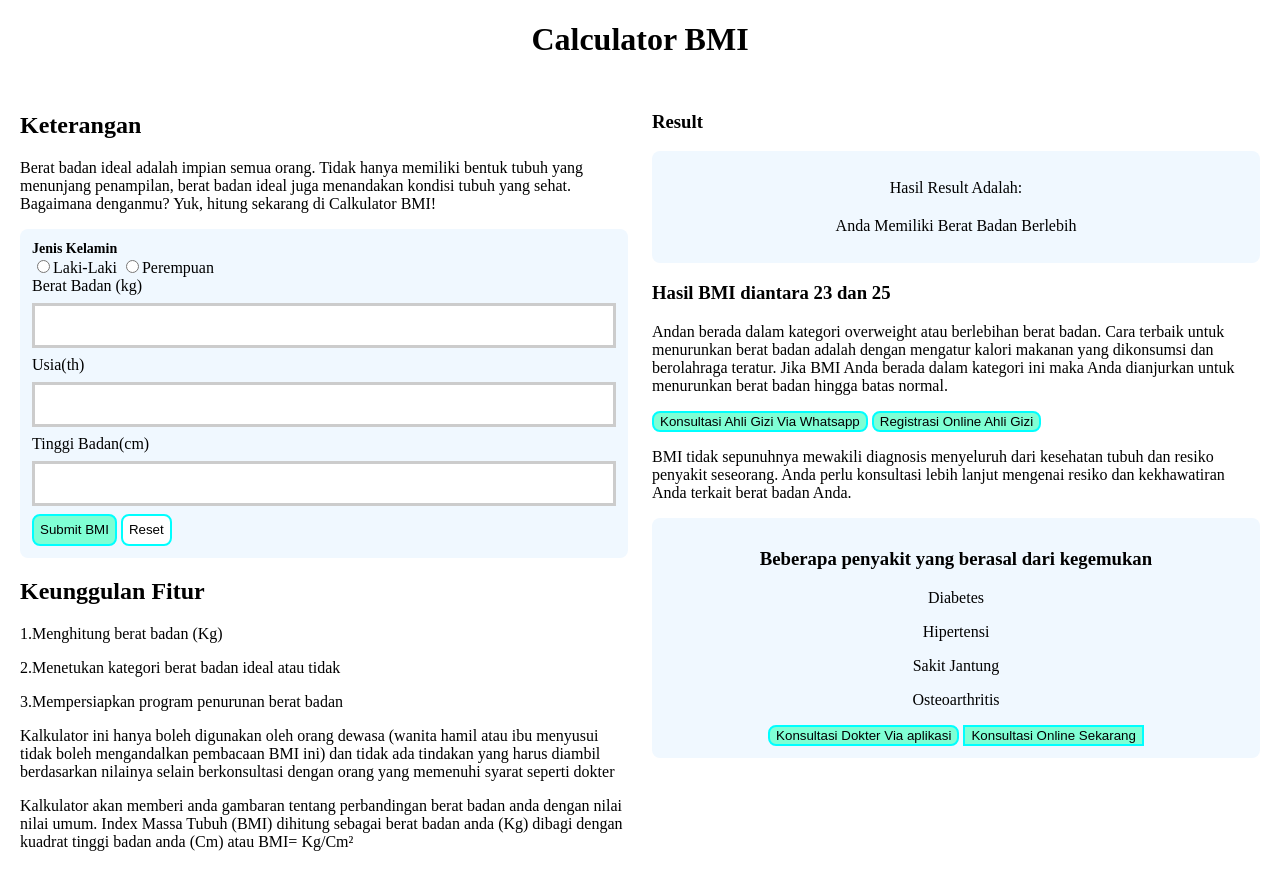
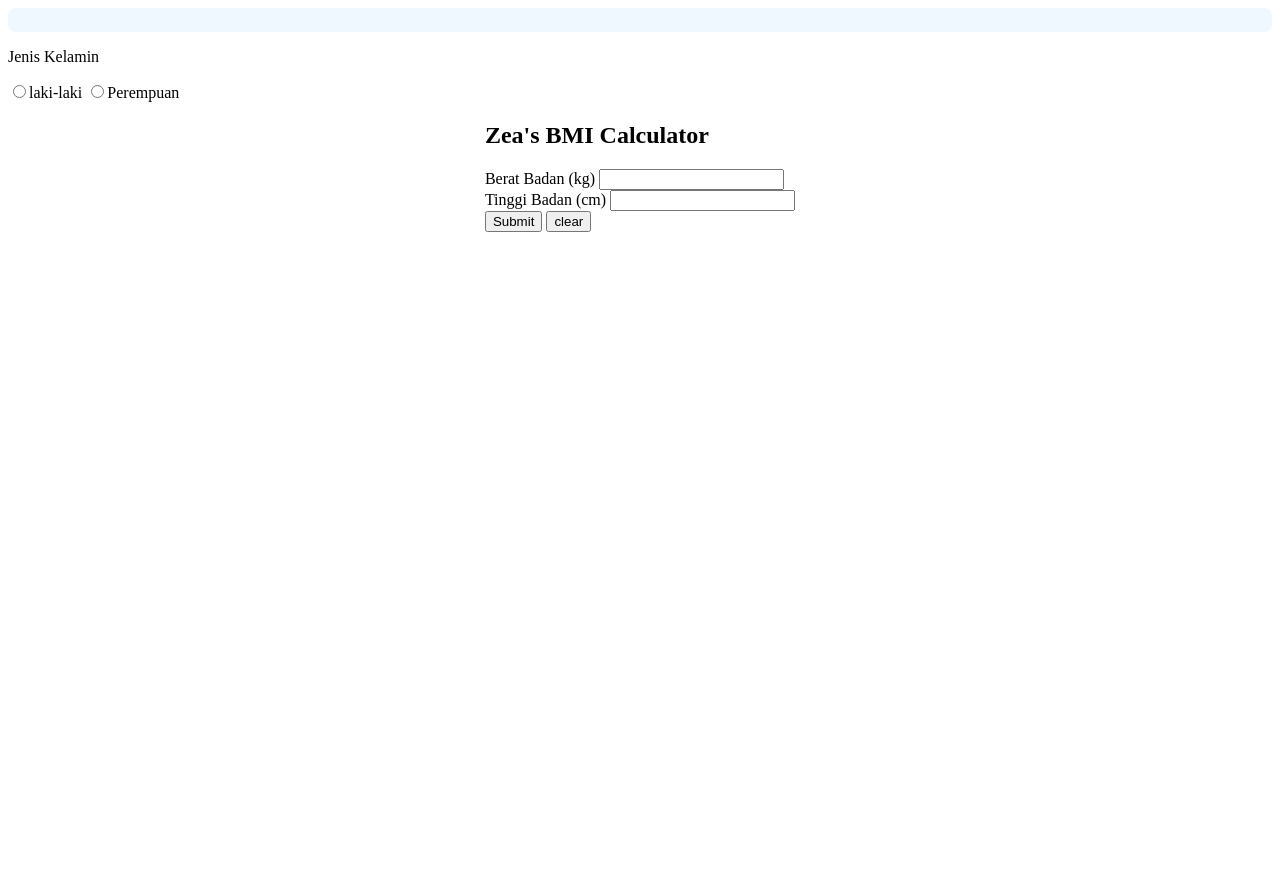
Before and after one commit to revou-fundamental-course/8-jul-24-zea-0366, a plain HTML site: page index.html in a window 1280 px wide. After the commit the page ends 800 px from the top, so only its background shows below. Drawn offline with Linux system fonts and the light colour scheme.

Commit message:
Update index.html
create index

```diff
--- a/index.html
+++ b/index.html
@@ -1,134 +1,46 @@
 <!DOCTYPE html>
 <html lang="en">
-
 <head>
   <meta charset="UTF-8">
   <meta name="viewport" content="width=device-width, initial-scale=1.0">
-  <title>Document</title>
+  <title>zea BMI calculator</title>
   <link rel="stylesheet" href="css/style.css">
 </head>
+<body>
+  <form>
+    <form class="form-input" id="bmi-form"></form>
+    <p>Jenis Kelamin</p>
+      <input type="radio" name="jeniskelamin" id="Laki-laki" value="Laki-laki"><label for="laki-laki">laki-laki</label>
 
-<body>
+      <input type="radio" name="jeniskelamin" id="perempuan" value="perempuan"><label for="perempuan">Perempuan</label>
+  </form>
+   <!-- Main Content -->
+  <main>
+    <!-- Sisi Kiri -->
+    <section class="section-kiri">
+      <h1>Zea's BMI Calculator</h1>
+      <label for="weight">Berat Badan (kg)</label>
+      <input id="weight" type="numbers"><br/>
+      <label for="height">Tinggi Badan (cm)</label>
+      <input id="height" type="numbers"><br/>
+      <button onclick="calculateBmi()" >Submit</button>
+      <button onclick="reload()">clear</button>
 
-  <script src="./js/script.js"></script>
-  <script>
-    //
+
+       <h4 id="heading"></h4>
+       <p id="bmi-output"></p>
+       <p id="message"></p>
+
+     </section>
+  </main>
 
 
 
-  </script>
-
-  <!-- Main Title -->
-  <header class="main-title">
-    <h1>Calculator BMI</h1>
-  </header>
-
-  <main>
-    <!-- Left Content -->
-    <section class="main-content">
-      <!-- main article -->
-       <h1>Keterangan</h1>
-    <article>
-  <p>Berat badan ideal adalah impian semua orang. Tidak hanya memiliki bentuk tubuh yang menunjang penampilan, berat badan ideal juga menandakan kondisi tubuh yang sehat. Bagaimana denganmu?
-    Yuk, hitung sekarang di Calkulator BMI!
-  </p>
-    </article>
-
-      <!-- form -->
-    <section>
-      <form>
-        <div>
-          <div class="input-title">Jenis Kelamin</div>
-          <input type="radio" id="selection-man"><label for="selection-man">Laki-Laki</label>
-        <input type="radio" id="selection-woman"><label for="selection-woman">Perempuan</label>
-        </div>
-        <div>
-          <label for="input-berat-badan">Berat Badan (kg)</label>
-          <input type="number" id="input-berat-badan">
-        </div>
-        <div>
-          <label for="input-usia">Usia(th)</label>
-          <input type="number" id="input-usia">
-        </div>
-        <div>
-          <label for="input-tinggi-badan">Tinggi Badan(cm)</label>
-          <input type="number" id="input-tinggi-badan">
-        </div>
-       <div class="button-container">
-        <button class="button submit">Submit BMI</button>
-        <button class="button reset">Reset</button>
-       </div>
-      </form>
-    </section>
 
 
-    <!-- form article -->
-    <section>
-      <header>
-        <h2>Keunggulan Fitur</h2>
-            <p>1.Menghitung berat badan (Kg)</p>
-            <p>2.Menetukan kategori berat badan ideal atau tidak</p>
-            <p>3.Mempersiapkan program penurunan berat badan</p>
-      </header>
-      <article>
-        <p>Kalkulator ini hanya boleh digunakan oleh orang dewasa (wanita hamil atau ibu menyusui tidak boleh mengandalkan pembacaan BMI ini) dan tidak ada tindakan yang harus diambil berdasarkan nilainya selain berkonsultasi dengan orang yang memenuhi syarat seperti dokter </p>
-      </article>
 
-      <article>
-        <p>Kalkulator akan memberi anda gambaran tentang perbandingan berat badan anda dengan nilai nilai umum. Index Massa Tubuh (BMI) dihitung sebagai berat badan anda (Kg) dibagi dengan kuadrat tinggi badan anda (Cm) atau BMI= Kg/Cm²</p>
-      </article>
-    </section>
-    </section>
-<!-- Right Content -->
-    <section class="main-content">
-      <!-- result article -->
-     <article>
-      <header>
-        <h1>Result</h1>
-      </header>
 
-    <!-- Result Section -->
-      <section class="result-section">
-        <p>Hasil Result Adalah:</p>
 
-        <h2></h2>
-
-        <p>Anda Memiliki Berat Badan Berlebih</p>
-      </section>
-
-    <!-- Result Article -->
-      <article>
-        <header>
-          <h3>Hasil BMI diantara 23 dan 25</h3>
-          <p>Andan berada dalam kategori overweight atau berlebihan berat badan. Cara terbaik untuk menurunkan berat badan adalah dengan mengatur kalori makanan yang dikonsumsi dan berolahraga teratur. Jika BMI Anda berada dalam kategori ini maka Anda dianjurkan untuk menurunkan berat badan hingga batas normal.</p>
-        </header>
-      </article>
-      <div class="button-container">
-        <button class="konsultasi-ahli-gizi-via-whatsapp ">Konsultasi Ahli Gizi Via Whatsapp <i class="fa fa-whatsapp" aria-hidden="true"></i></button>
-      <button class="registrasi-online-ahli-gizi"> Registrasi Online Ahli Gizi</button>
-      </div>
-
-    <!-- General Information -->
-     <section>
-      <header>
-        <p>BMI tidak sepunuhnya mewakili diagnosis menyeluruh dari kesehatan tubuh dan resiko penyakit seseorang. Anda perlu konsultasi lebih lanjut mengenai resiko dan kekhawatiran Anda terkait berat badan Anda.</p>
-      </header>
-      <section class="general-information">
-        <h3>Beberapa penyakit yang berasal dari kegemukan</h3>
-           <p>Diabetes</p>
-           <p>Hipertensi</p>
-           <p>Sakit Jantung</p>
-           <p>Osteoarthritis</p>
-        <div class="button-container">
-          <button class="konsultasi-dokter-via-aplikasi">Konsultasi Dokter Via aplikasi</button>
-        <button class="registrasi-online-sekarang">Konsultasi Online Sekarang</button>
-        </div>
-      </section>
-     </section>
-     </article>
-    </section>
-
-  </main>
+  <script src="./js/script.js"></script>
 </body>
-
 </html>
```
